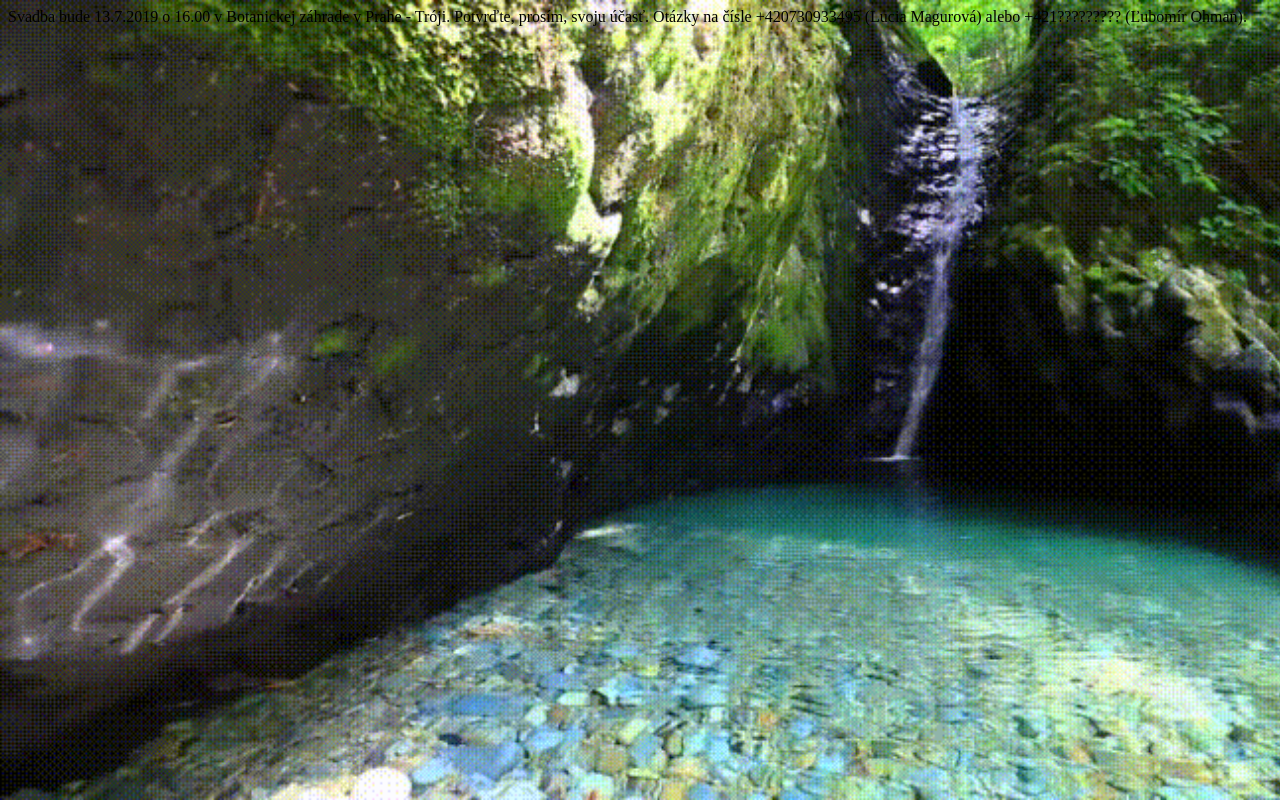
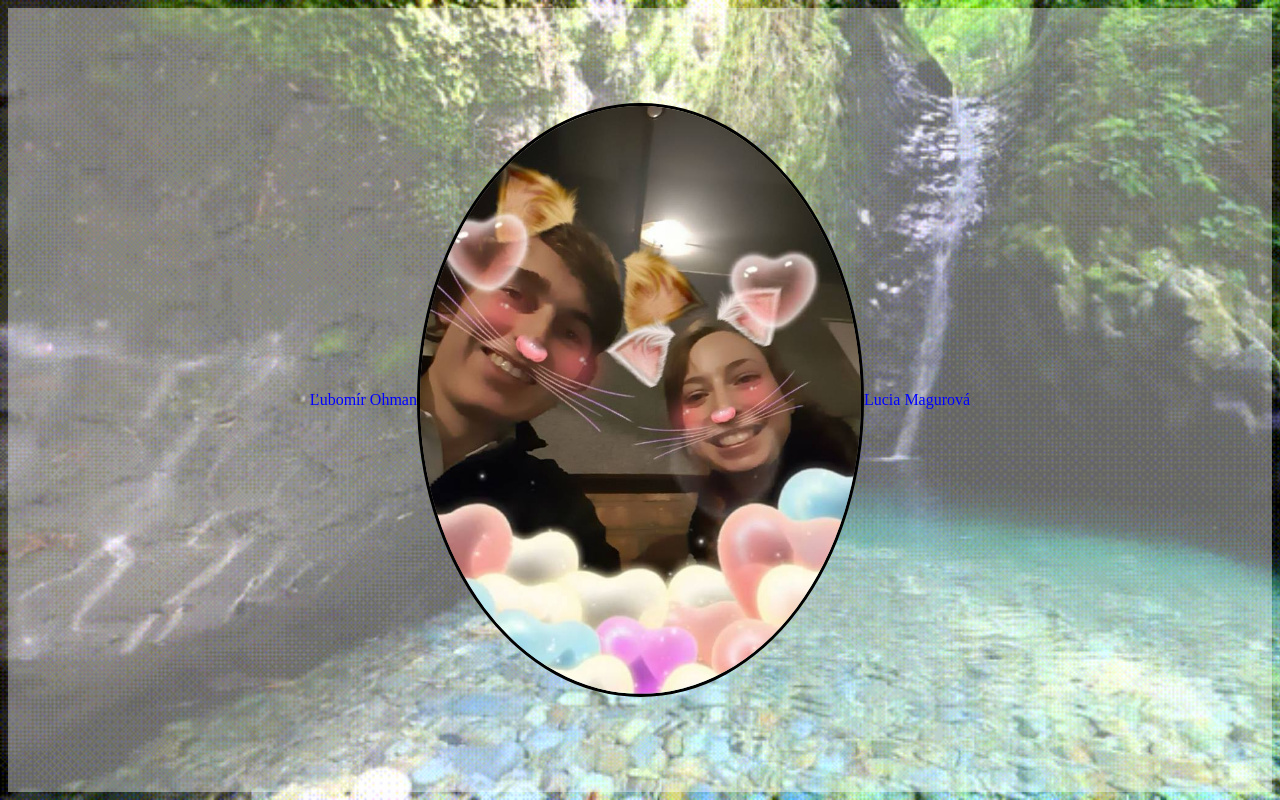
Before and after one commit to Kerzak1408/Wedding, a PHP site: page / in a window 1280 px wide. Run offline with PHP 8.4, Linux system fonts and the light colour scheme.

Commit message:
no message

```diff
--- a/home.html
+++ b/home.html
@@ -4,6 +4,13 @@
 	<link rel="stylesheet" type="text/css" href="svadba.css">
   </head>
   <body>
-  Svadba bude 13.7.2019 o 16.00 v Botanickej záhrade v Prahe - Tróji. Potvrďte, prosím, svoju účasť. Otázky na čísle  +420730933495 (Lucia Magurová) alebo +421????????? (Ľubomír Ohman).
+  <div class="transparent">
+  <div class=center>
+	Ľubomír Ohman
+	<img src="ll.jpg" alt="Lucka a Ľubko" class="rounded">
+	Lucia Magurová
+  </div>
+  <!--Svadba bude 13.7.2019 o 16.00 v Botanickej záhrade v Prahe - Tróji. Potvrďte, prosím, svoju účasť. Otázky na čísle  +420730933495 (Lucia Magurová) alebo +421????????? (Ľubomír Ohman).-->
+  </div>
   </body>
 </html>
--- a/svadba.css
+++ b/svadba.css
@@ -3,4 +3,21 @@ body {
     background-image: url('giphy.gif');
 	background-repeat: no-repeat;
 	background-size: cover;
+	color: blue;
 }
+
+div.center {
+    height: 100%;
+	display: flex;
+	align-items: center;
+	justify-content: center }
+
+img.rounded {
+  border-radius: 90%;
+  border: 3px solid black;
+  height: 75%;
+}
+
+.transparent {
+    background: rgba(255,255,255, 0.4) /* White background with 40% opacity */
+}
```
Also changed, not shown: ll.jpg (added).
